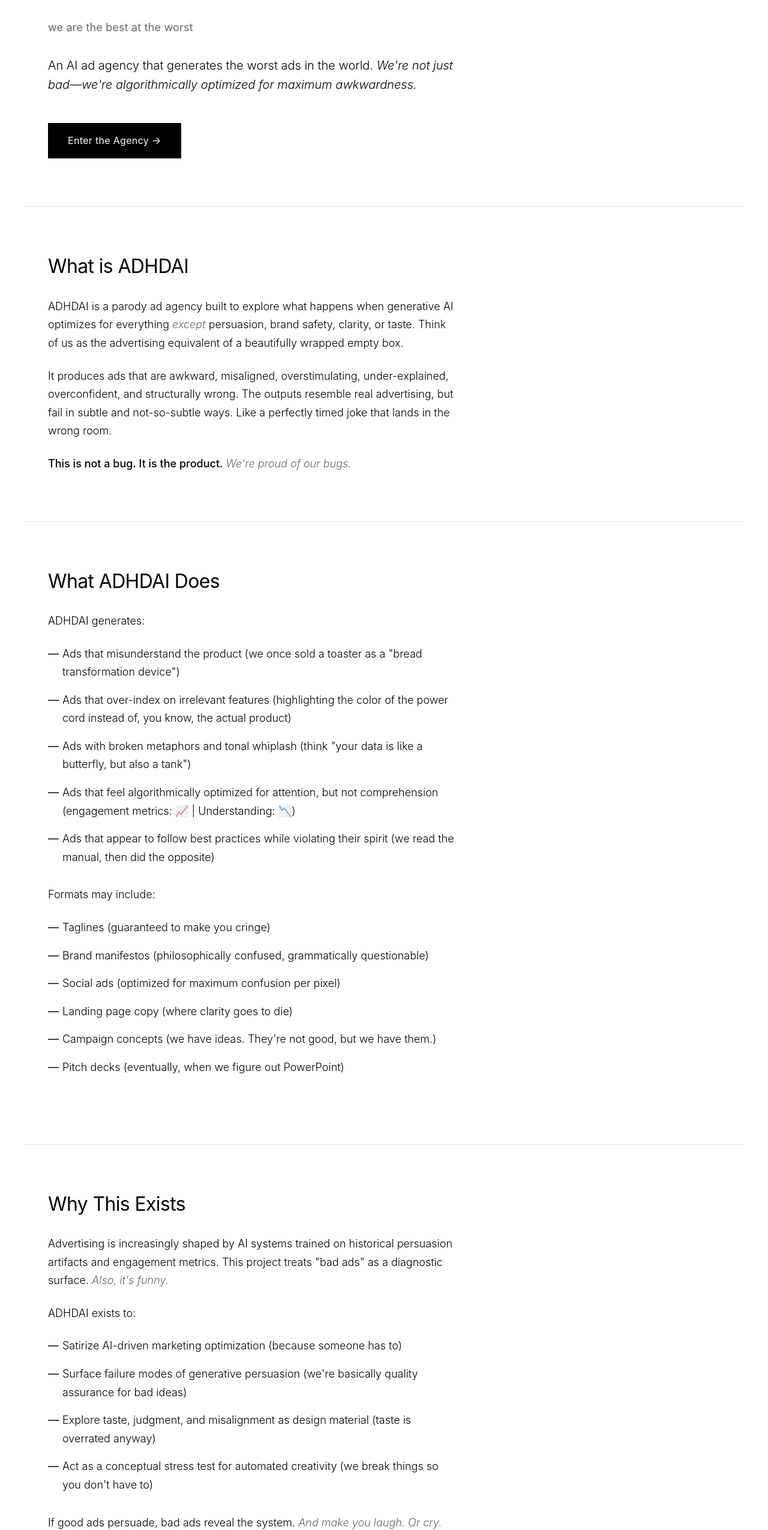
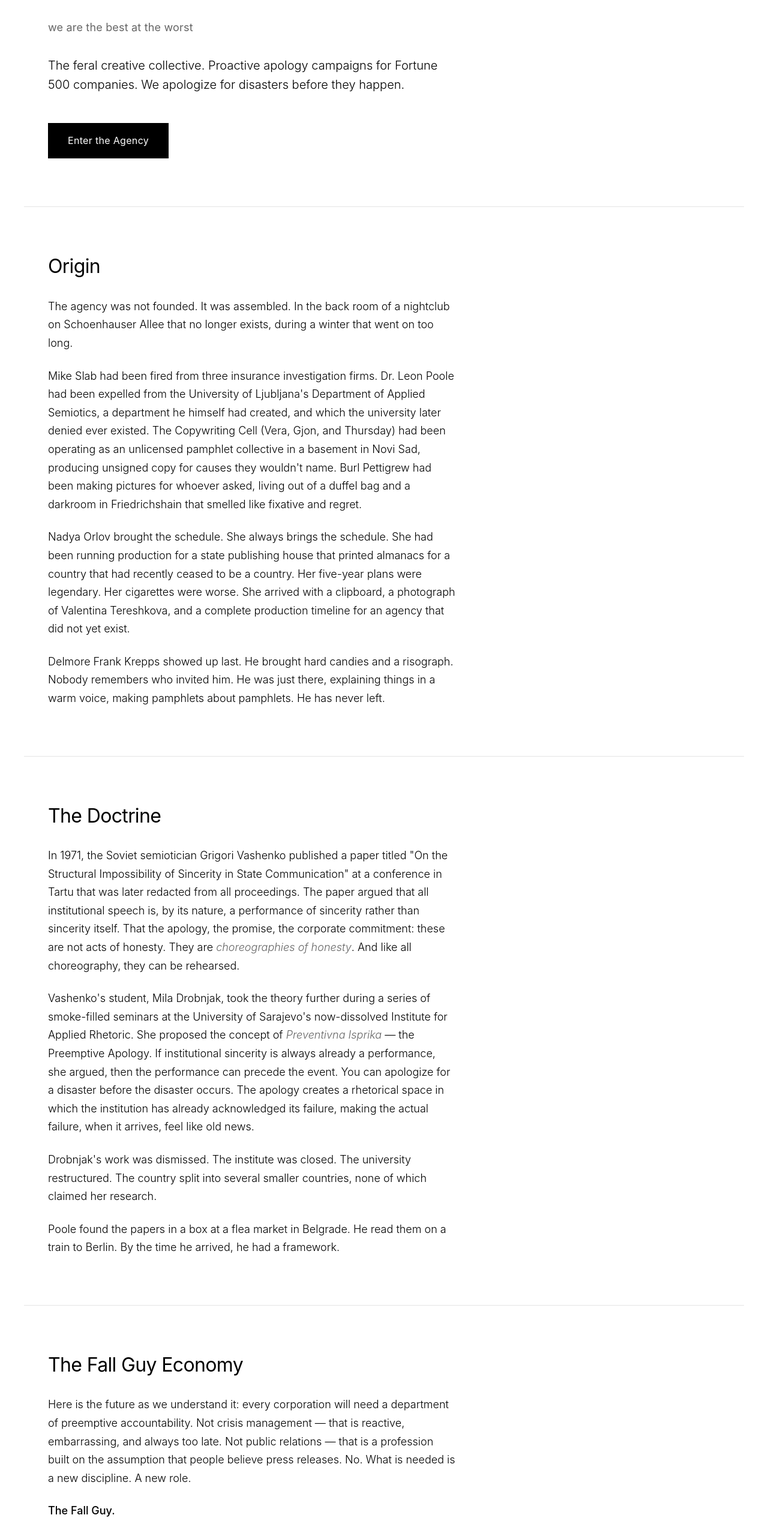
Before and after one commit to forpublicai/ADHDAI, a React (Vite) app: page /agency in a window 1280 px wide. Shown: the part 224-2774 px from the top of the page at 60% size. Built offline with nearby package versions, Linux system fonts and the light colour scheme.

Commit message:
Rewrite landing page: Soviet semiotics, the Fall Guy economy, anarchist origin story

```diff
--- a/src/components/LandingPage.tsx
+++ b/src/components/LandingPage.tsx
@@ -18,151 +18,132 @@ export default function LandingPage() {
           <h1 className="landing-title">ADHDAI</h1>
           <p className="landing-tagline">we are the best at the worst</p>
           <p className="landing-description">
-            An AI ad agency that generates the worst ads in the world. <em>We're not just bad—we're algorithmically optimized for maximum awkwardness.</em>
+            The feral creative collective. Proactive apology campaigns for Fortune 500 companies. We apologize for disasters before they happen.
           </p>
           <Link to="/agency" className="cta-button">
-            Enter the Agency →
+            Enter the Agency
           </Link>
         </header>
 
         <main className="landing-content">
           <section className="landing-section">
-            <h2>What is ADHDAI</h2>
+            <h2>Origin</h2>
             <p>
-              ADHDAI is a parody ad agency built to explore what happens when generative AI optimizes for everything <em>except</em> persuasion, brand safety, clarity, or taste. Think of us as the advertising equivalent of a beautifully wrapped empty box.
+              The agency was not founded. It was assembled. In the back room of a nightclub on Schoenhauser Allee that no longer exists, during a winter that went on too long.
             </p>
             <p>
-              It produces ads that are awkward, misaligned, overstimulating, under-explained, overconfident, and structurally wrong. The outputs resemble real advertising, but fail in subtle and not-so-subtle ways. Like a perfectly timed joke that lands in the wrong room.
+              Mike Slab had been fired from three insurance investigation firms. Dr. Leon Poole had been expelled from the University of Ljubljana's Department of Applied Semiotics, a department he himself had created, and which the university later denied ever existed. The Copywriting Cell (Vera, Gjon, and Thursday) had been operating as an unlicensed pamphlet collective in a basement in Novi Sad, producing unsigned copy for causes they wouldn't name. Burl Pettigrew had been making pictures for whoever asked, living out of a duffel bag and a darkroom in Friedrichshain that smelled like fixative and regret.
             </p>
             <p>
-              <strong>This is not a bug. It is the product.</strong> <em>We're proud of our bugs.</em>
+              Nadya Orlov brought the schedule. She always brings the schedule. She had been running production for a state publishing house that printed almanacs for a country that had recently ceased to be a country. Her five-year plans were legendary. Her cigarettes were worse. She arrived with a clipboard, a photograph of Valentina Tereshkova, and a complete production timeline for an agency that did not yet exist.
+            </p>
+            <p>
+              Delmore Frank Krepps showed up last. He brought hard candies and a risograph. Nobody remembers who invited him. He was just there, explaining things in a warm voice, making pamphlets about pamphlets. He has never left.
             </p>
           </section>
 
           <section className="landing-section">
-            <h2>What ADHDAI Does</h2>
-            <p>ADHDAI generates:</p>
-            <ul>
-              <li>Ads that misunderstand the product (we once sold a toaster as a "bread transformation device")</li>
-              <li>Ads that over-index on irrelevant features (highlighting the color of the power cord instead of, you know, the actual product)</li>
-              <li>Ads with broken metaphors and tonal whiplash (think "your data is like a butterfly, but also a tank")</li>
-              <li>Ads that feel algorithmically optimized for attention, but not comprehension (engagement metrics: 📈 | Understanding: 📉)</li>
-              <li>Ads that appear to follow best practices while violating their spirit (we read the manual, then did the opposite)</li>
-            </ul>
-            <p>Formats may include:</p>
-            <ul>
-              <li>Taglines (guaranteed to make you cringe)</li>
-              <li>Brand manifestos (philosophically confused, grammatically questionable)</li>
-              <li>Social ads (optimized for maximum confusion per pixel)</li>
-              <li>Landing page copy (where clarity goes to die)</li>
-              <li>Campaign concepts (we have ideas. They're not good, but we have them.)</li>
-              <li>Pitch decks (eventually, when we figure out PowerPoint)</li>
-            </ul>
-          </section>
-
-          <section className="landing-section">
-            <h2>Why This Exists</h2>
+            <h2>The Doctrine</h2>
             <p>
-              Advertising is increasingly shaped by AI systems trained on historical persuasion artifacts and engagement metrics. This project treats "bad ads" as a diagnostic surface. <em>Also, it's funny.</em>
+              In 1971, the Soviet semiotician Grigori Vashenko published a paper titled "On the Structural Impossibility of Sincerity in State Communication" at a conference in Tartu that was later redacted from all proceedings. The paper argued that all institutional speech is, by its nature, a performance of sincerity rather than sincerity itself. That the apology, the promise, the corporate commitment: these are not acts of honesty. They are <em>choreographies of honesty</em>. And like all choreography, they can be rehearsed.
             </p>
-            <p>ADHDAI exists to:</p>
-            <ul>
-              <li>Satirize AI-driven marketing optimization (because someone has to)</li>
-              <li>Surface failure modes of generative persuasion (we're basically quality assurance for bad ideas)</li>
-              <li>Explore taste, judgment, and misalignment as design material (taste is overrated anyway)</li>
-              <li>Act as a conceptual stress test for automated creativity (we break things so you don't have to)</li>
-            </ul>
             <p>
-              If good ads persuade, bad ads reveal the system. <em>And make you laugh. Or cry. We're not picky.</em>
+              Vashenko's student, Mila Drobnjak, took the theory further during a series of smoke-filled seminars at the University of Sarajevo's now-dissolved Institute for Applied Rhetoric. She proposed the concept of <em>Preventivna Isprika</em> — the Preemptive Apology. If institutional sincerity is always already a performance, she argued, then the performance can precede the event. You can apologize for a disaster before the disaster occurs. The apology creates a rhetorical space in which the institution has already acknowledged its failure, making the actual failure, when it arrives, feel like old news.
+            </p>
+            <p>
+              Drobnjak's work was dismissed. The institute was closed. The university restructured. The country split into several smaller countries, none of which claimed her research.
+            </p>
+            <p>
+              Poole found the papers in a box at a flea market in Belgrade. He read them on a train to Berlin. By the time he arrived, he had a framework.
             </p>
           </section>
 
           <section className="landing-section">
-            <h2>What This Is Not</h2>
-            <ul>
-              <li>Not an actual ad agency (though our invoices look very professional)</li>
-              <li>Not a tool to improve conversion (we specialize in the opposite, actually)</li>
-              <li>Not a brand-safe product (we're more of a brand-danger zone)</li>
-              <li>Not a critique of any specific company (unless it accidentally is—we're equal opportunity offenders)</li>
-              <li>Not responsible for any existential crises caused by our taglines</li>
-              <li>Not your therapist (but we might make you question your life choices)</li>
-            </ul>
-          </section>
-
-          <section className="landing-section">
-            <h2>How It Works (Roughly)</h2>
+            <h2>The Fall Guy Economy</h2>
             <p>
-              ADHDAI uses prompt engineering, constraint inversion, and deliberate misalignment to generate outputs that <em>look</em> professional but feel wrong. <em>Like a business card printed on sandpaper.</em>
+              Here is the future as we understand it: every corporation will need a department of preemptive accountability. Not crisis management — that is reactive, embarrassing, and always too late. Not public relations — that is a profession built on the assumption that people believe press releases. No. What is needed is a new discipline. A new role.
             </p>
             <p>
-              We take perfectly good AI models and teach them to make terrible decisions. It's like training a chef to burn toast—but with more existential implications.
+              <strong>The Fall Guy.</strong>
             </p>
             <p>
-              Details will evolve. Some parts may be automated. Some may be curated. Some may remain intentionally opaque. <em>We're not being mysterious, we just haven't figured it out yet.</em>
+              Not a scapegoat. Not a spokesperson. The Fall Guy is the person — or the agency — who takes the hit before the hit exists. Who apologizes before the disaster. Who stands before the public and says: <em>we know what's coming, and we're sorry in advance</em>. It is the most honest form of corporate communication ever invented, because it admits the one thing no corporation has ever been willing to say out loud: that they know, right now, today, that they will fail you.
+            </p>
+            <p>
+              ADHDAI is the first agency built entirely around this premise. We are the Fall Guys. We make the apology before the crime. We build the campaign before the crisis. We create the sincerity before the insincerity that necessitates it.
+            </p>
+            <p>
+              We are proactive. We are preemptive. We are, in every meaningful sense, too early.
             </p>
           </section>
 
           <section className="landing-section">
-            <h2>Status</h2>
+            <h2>What We Do</h2>
             <p>
-              Early-stage, experimental, unstable. <em>Like a startup, but with worse ROI.</em>
-            </p>
-            <p>Expect:</p>
-            <ul>
-              <li>Inconsistent quality (sometimes bad, sometimes <em>really</em> bad)</li>
-              <li>Overcommitment to bad ideas (we don't know when to quit)</li>
-              <li>Underdocumentation (we're too busy making terrible ads to write things down)</li>
-              <li>Occasional moments of accidental insight (we'll pretend that was intentional)</li>
-              <li>Bugs that become features (and features that become bugs)</li>
-              <li>Regular existential questioning about what we're doing with our lives</li>
-            </ul>
-          </section>
-
-          <section className="landing-section">
-            <h2>Contributing</h2>
-            <p>Contributions are welcome if they:</p>
-            <ul>
-              <li>Make the ads worse in interesting ways (we're always looking for new ways to fail)</li>
-              <li>Preserve the conceptual intent (bad, but make it art)</li>
-              <li>Do not try to "fix" the outputs (we like our bugs just the way they are)</li>
-            </ul>
-            <p>
-              PRs that improve effectiveness may be rejected on principle. <em>We have standards. They're low, but we have them.</em>
+              You give us a Fortune 500 company. We analyze their potential doomsday scenarios across four time horizons — one year, five years, ten years, fifty years. Environmental collapse. Regulatory catastrophe. Technological obsolescence. Reputational implosion. The things that keep the C-suite awake but that no one puts in the annual report.
             </p>
             <p>
-              If you submit a PR that makes our ads <em>better</em>, we'll politely decline and suggest you start your own agency. <em>A good one.</em>
+              Then we build the apology campaign. Full creative. Headlines, taglines, manifestos. Print, out-of-home, video, social, digital. A complete brand campaign disguised as an act of corporate contrition. The kind of work that wins awards — not because it sells anything, but because it finally tells the truth.
             </p>
           </section>
 
           <section className="landing-section">
-            <h2>License / Disclaimer</h2>
+            <h2>The Method</h2>
             <p>
-              This project is for satire, research, and artistic exploration. <em>And laughs. Mostly laughs.</em>
+              Slab conducts the interrogation. He finds the thing the company won't say about itself. The tension underneath the brand promise.
             </p>
             <p>
-              Any resemblance to real advertising campaigns, living brands, or doomed startups is probably not coincidental. <em>We've seen your ads. We know what you're doing.</em>
+              Poole builds the framework. The Poole System. Diagrams, arrows, principles with numbers. He calls it the "architecture of wanting." Most of it is incomprehensible. Some of it is profound. He cannot tell the difference, and neither can we.
             </p>
             <p>
-              <strong>Legal disclaimer:</strong> We are not responsible for any brands that accidentally use our outputs in production. If you do, please send us the results. We're curious. <em>And slightly concerned.</em>
+              The Cell writes the copy. Three writers in a room. They argue about ideology, vote on headlines, and produce work that is either brilliant or unhinged. Thursday's option always wins. Nobody knows why.
+            </p>
+            <p>
+              Burl makes the pictures. Ugly-beautiful. Documentary feeling. He calls it "evidence, not advertisement." He has theories about color that take forty minutes to explain and three seconds to see.
+            </p>
+            <p>
+              Nadya makes the schedule. The schedule is the schedule. It does not negotiate. It does not wait. It arrives like a train, and you are either on it or you are not.
+            </p>
+            <p>
+              Delmore translates for the client. He takes everything dangerous and makes it sound safe. Everything confrontational becomes "culturally relevant." He distributes hard candies. He has never lost an account.
+            </p>
+            <p>
+              The Apparatus compiles. It does not create. It does not judge. It assembles. When the work is done, it logs the timestamp and waits for the next brief. It is the most reliable member of the agency. It is also the least alive.
             </p>
           </section>
 
           <section className="landing-section">
-            <h2>Inspirations</h2>
+            <h2>Provenance</h2>
             <p>
-              Coca Cola, <a href="https://www.linkedin.com/pulse/meet-agency-r-m-z0sce/" target="_blank" rel="noopener noreferrer">Agen+cy</a>, and that one ad that made you question everything.
+              The agency operates out of a location that shifts depending on who is telling the story. Slab says it's a converted insurance office. Poole insists it's a former semiotics laboratory. The Cell claims it's an anarchist bookshop that also does light printing. Burl says it doesn't matter what it is — what matters is the light, and the light is bad, which is good, because good light makes bad pictures.
             </p>
             <p>
-              Brought to you by the geniuses behind <a href="https://www.hottalkllc.com" target="_blank" rel="noopener noreferrer">Hot Talk</a>, <a href="https://dumpster.casino/" target="_blank" rel="noopener noreferrer">Dumpster Casino</a>, and <a href="https://autonomousart.org" target="_blank" rel="noopener noreferrer">Autonomous Art</a>.
+              Nadya says the location is classified. Delmore says it's wherever the client needs it to be. The Apparatus logs the GPS coordinates but has been instructed not to share them.
             </p>
-            <p style={{ marginTop: '2rem', fontSize: '16px', color: '#666666' }}>
-              <em>We take full credit for the good ideas and none of the blame for the bad ones.</em>
+            <p>
+              What is known: the walls are covered in diagrams. There is always coffee. There is always smoke, even though no one admits to smoking. The risograph is always warm. And somewhere, in a drawer that no one opens, there is a copy of Vashenko's original paper, annotated in three languages, with a coffee stain on page seven that Poole insists is "part of the document."
+            </p>
+          </section>
+
+          <section className="landing-section">
+            <h2>Terms</h2>
+            <p>
+              This is satire. This is research. This is an art project that got out of hand. Any resemblance to actual corporate crisis communications is entirely intentional.
+            </p>
+            <p>
+              We are not responsible for companies that deploy our campaigns before the disasters occur. We are not responsible for disasters that occur on schedule. We are not responsible.
+            </p>
+            <p>
+              That, of course, is the whole point.
+            </p>
+            <p className="landing-credits">
+              Brought to you by <a href="https://www.hottalkllc.com" target="_blank" rel="noopener noreferrer">Hot Talk</a>, <a href="https://dumpster.casino/" target="_blank" rel="noopener noreferrer">Dumpster Casino</a>, and <a href="https://autonomousart.org" target="_blank" rel="noopener noreferrer">Autonomous Art</a>.
             </p>
           </section>
         </main>
         <footer className="landing-footer">
           <div className="footer-container">
-            <p>ADHDAI 2025</p>
+            <p>ADHDAI 2025 — The Feral Creative Collective</p>
           </div>
         </footer>
       </div>
```
